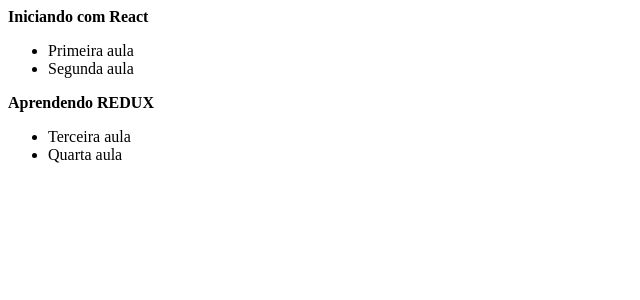
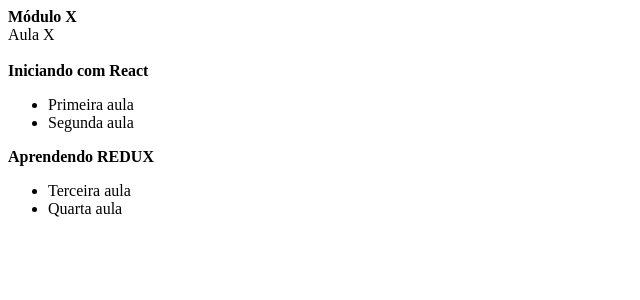
Before and after one commit to pierry01/studying_redux, a React (Create React App) app: page / in a window 1280 px wide. Shown: the top 300 px of the page, without its empty margins (0-640 px from the left). Built offline with nearby package versions, Linux system fonts and the light colour scheme.

Commit message:
basic structure before redux

```diff
--- a/src/App.js
+++ b/src/App.js
@@ -1,8 +1,10 @@
 import Sidebar from './components/Sidebar'
+import Video from './components/Video'
 
 function App() {
   return (
     <div className="App">
+      <Video />
       <Sidebar />
     </div>
   )
--- a/src/components/Sidebar/index.js
+++ b/src/components/Sidebar/index.js
@@ -1,4 +1,4 @@
-import React from 'react';
+import React from 'react'
 
 let state = {
   modules: [
--- a/src/components/Video/index.js
+++ b/src/components/Video/index.js
@@ -0,0 +1,14 @@
+import React from 'react'
+
+function Video() {
+  return (
+    <div>
+      <strong>Módulo X</strong>
+      <br />
+      <span>Aula X</span>
+      <br /><br />
+    </div>
+  )
+}
+
+export default Video
```
Also changed, not shown: 1 other file (tests, documents, lock files or other folders).
